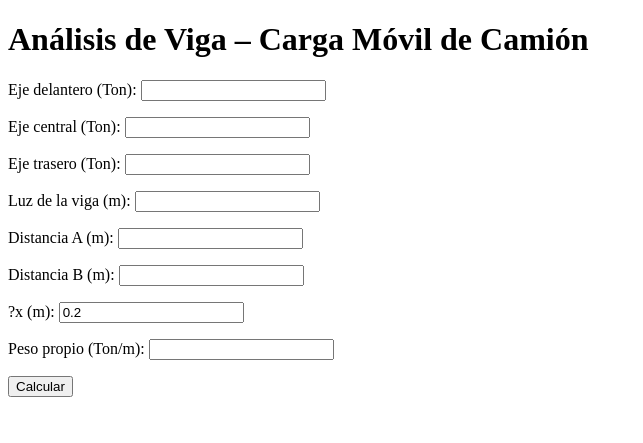
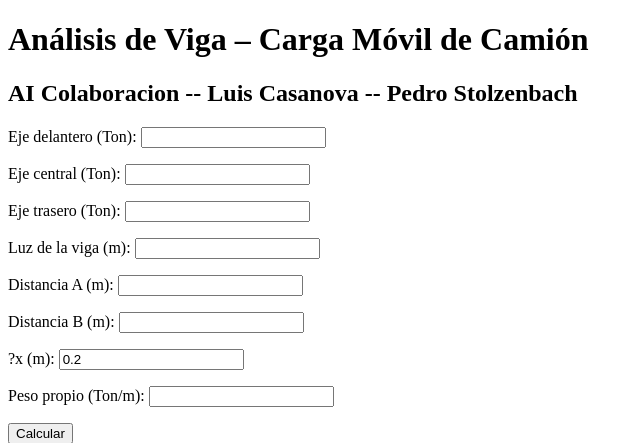
Before and after one commit to 3dalsur/camion, a Django app: page / in a window 1280 px wide. Shown: the top 443 px of the page, without its empty margins (0-643 px from the left). Run offline with Django 5.2, Linux system fonts and the light colour scheme.

Commit message:
Update index.html

```diff
--- a/calculo/templates/calculo/index.html
+++ b/calculo/templates/calculo/index.html
@@ -7,7 +7,7 @@
 <body>
 
     <h1>Análisis de Viga – Carga Móvil de Camión</h1>
-
+    <h2>AI Colaboracion -- Luis Casanova -- Pedro Stolzenbach</h2>
     <form method="post">
         {% csrf_token %}
         {{ form.as_p }}
```
